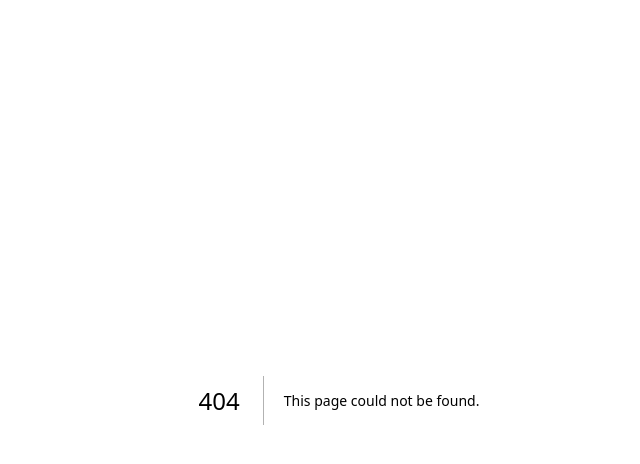
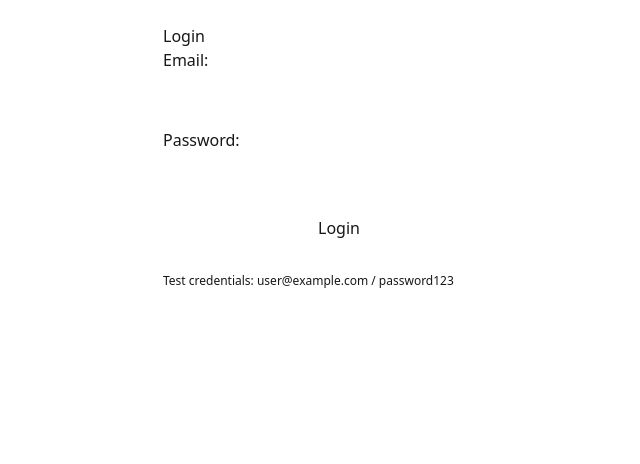
Before and after one commit to rodrigoanasco/nwHacks, a Next.js app in the folder my-app/: page /login in a window 1280 px wide. Before the commit this address had no page. Shown: the top 464 px of the page, without its empty margins (301-941 px from the left). Built offline with nearby package versions, Linux system fonts and the light colour scheme.

Commit message:
got the edge length data displaying

```diff
--- /dev/null
+++ b/my-app/app/api/login/route.ts
@@ -0,0 +1,38 @@
+import { NextRequest, NextResponse } from "next/server";
+
+export async function POST(request: NextRequest) {
+  try {
+    const { email, password } = await request.json();
+
+    // Validate input
+    if (!email || !password) {
+      return NextResponse.json(
+        { error: "Email and password required" },
+        { status: 400 }
+      );
+    }
+
+    // Simple validation (replace with real authentication)
+    if (email === "user@example.com" && password === "password123") {
+      return NextResponse.json(
+        {
+          success: true,
+          message: "Login successful",
+          user: { email, id: 1, name: "User" },
+          token: "fake-jwt-token",
+        },
+        { status: 200 }
+      );
+    }
+
+    return NextResponse.json(
+      { error: "Invalid email or password" },
+      { status: 401 }
+    );
+  } catch (error) {
+    return NextResponse.json(
+      { error: "Server error" },
+      { status: 500 }
+    );
+  }
+}
--- /dev/null
+++ b/my-app/app/api/test/route.ts
@@ -0,0 +1,5 @@
+import { NextResponse } from "next/server";
+
+export async function GET() {
+  return NextResponse.json({ message: "hello from api" });
+}
--- /dev/null
+++ b/my-app/app/login/page.tsx
@@ -0,0 +1,100 @@
+"use client";
+
+import { useState } from "react";
+
+export default function LoginPage() {
+  const [email, setEmail] = useState("");
+  const [password, setPassword] = useState("");
+  const [loading, setLoading] = useState(false);
+  const [message, setMessage] = useState("");
+  const [error, setError] = useState("");
+
+  const handleLogin = async (e: React.FormEvent) => {
+    e.preventDefault();
+    setLoading(true);
+    setError("");
+    setMessage("");
+
+    try {
+      const response = await fetch("/api/login", {
+        method: "POST",
+        headers: { "Content-Type": "application/json" },
+        body: JSON.stringify({ email, password }),
+      });
+
+      const data = await response.json();
+
+      if (!response.ok) {
+        setError(data.error || "Login failed");
+        return;
+      }
+
+      setMessage(`Welcome ${data.user.name}!`);
+      setEmail("");
+      setPassword("");
+      // Store token or redirect
+      localStorage.setItem("token", data.token);
+    } catch (err) {
+      setError("Network error");
+    } finally {
+      setLoading(false);
+    }
+  };
+
+  return (
+    <main
+      style={{
+        padding: 24,
+        fontFamily: "system-ui",
+        maxWidth: 400,
+        margin: "0 auto",
+      }}
+    >
+      <h1>Login</h1>
+      <form onSubmit={handleLogin}>
+        <div style={{ marginBottom: 12 }}>
+          <label htmlFor="email">Email:</label>
+          <input
+            id="email"
+            type="email"
+            value={email}
+            onChange={(e) => setEmail(e.target.value)}
+            style={{ width: "100%", padding: 8, marginTop: 4 }}
+            required
+          />
+        </div>
+
+        <div style={{ marginBottom: 12 }}>
+          <label htmlFor="password">Password:</label>
+          <input
+            id="password"
+            type="password"
+            value={password}
+            onChange={(e) => setPassword(e.target.value)}
+            style={{ width: "100%", padding: 8, marginTop: 4 }}
+            required
+          />
+        </div>
+
+        <button
+          type="submit"
+          disabled={loading}
+          style={{
+            padding: 8,
+            width: "100%",
+            cursor: loading ? "not-allowed" : "pointer",
+          }}
+        >
+          {loading ? "Logging in..." : "Login"}
+        </button>
+      </form>
+
+      {error && <p style={{ color: "red", marginTop: 12 }}>{error}</p>}
+      {message && <p style={{ color: "green", marginTop: 12 }}>{message}</p>}
+
+      <p style={{ marginTop: 24, fontSize: 12 }}>
+        Test credentials: user@example.com / password123
+      </p>
+    </main>
+  );
+}
--- a/my-app/app/page.tsx
+++ b/my-app/app/page.tsx
@@ -1,65 +1,21 @@
-import Image from "next/image";
+"use client";
+
+import { useEffect, useState } from "react";
 
 export default function Home() {
+  const [msg, setMsg] = useState("loading...");
+
+  useEffect(() => {
+    fetch("/api/test")
+      .then((r) => r.json())
+      .then((data) => setMsg(data.message))
+      .catch(() => setMsg("error"));
+  }, []);
+
   return (
-    <div className="flex min-h-screen items-center justify-center bg-zinc-50 font-sans dark:bg-black">
-      <main className="flex min-h-screen w-full max-w-3xl flex-col items-center justify-between py-32 px-16 bg-white dark:bg-black sm:items-start">
-        <Image
-          className="dark:invert"
-          src="/next.svg"
-          alt="Next.js logo"
-          width={100}
-          height={20}
-          priority
-        />
-        <div className="flex flex-col items-center gap-6 text-center sm:items-start sm:text-left">
-          <h1 className="max-w-xs text-3xl font-semibold leading-10 tracking-tight text-black dark:text-zinc-50">
-            To get started, edit the page.tsx file.
-          </h1>
-          <p className="max-w-md text-lg leading-8 text-zinc-600 dark:text-zinc-400">
-            Looking for a starting point or more instructions? Head over to{" "}
-            <a
-              href="https://vercel.com/templates?framework=next.js&utm_source=create-next-app&utm_medium=appdir-template-tw&utm_campaign=create-next-app"
-              className="font-medium text-zinc-950 dark:text-zinc-50"
-            >
-              Templates
-            </a>{" "}
-            or the{" "}
-            <a
-              href="https://nextjs.org/learn?utm_source=create-next-app&utm_medium=appdir-template-tw&utm_campaign=create-next-app"
-              className="font-medium text-zinc-950 dark:text-zinc-50"
-            >
-              Learning
-            </a>{" "}
-            center.
-          </p>
-        </div>
-        <div className="flex flex-col gap-4 text-base font-medium sm:flex-row">
-          <a
-            className="flex h-12 w-full items-center justify-center gap-2 rounded-full bg-foreground px-5 text-background transition-colors hover:bg-[#383838] dark:hover:bg-[#ccc] md:w-[158px]"
-            href="https://vercel.com/new?utm_source=create-next-app&utm_medium=appdir-template-tw&utm_campaign=create-next-app"
-            target="_blank"
-            rel="noopener noreferrer"
-          >
-            <Image
-              className="dark:invert"
-              src="/vercel.svg"
-              alt="Vercel logomark"
-              width={16}
-              height={16}
-            />
-            Deploy Now
-          </a>
-          <a
-            className="flex h-12 w-full items-center justify-center rounded-full border border-solid border-black/[.08] px-5 transition-colors hover:border-transparent hover:bg-black/[.04] dark:border-white/[.145] dark:hover:bg-[#1a1a1a] md:w-[158px]"
-            href="https://nextjs.org/docs?utm_source=create-next-app&utm_medium=appdir-template-tw&utm_campaign=create-next-app"
-            target="_blank"
-            rel="noopener noreferrer"
-          >
-            Documentation
-          </a>
-        </div>
-      </main>
-    </div>
+    <main style={{ padding: 24, fontFamily: "system-ui" }}>
+      <h1>Next.js + API Routes</h1>
+      <p>API says: {msg}</p>
+    </main>
   );
 }
```
Also changed, not shown: 1 other file (tests, documents, lock files or other folders).
